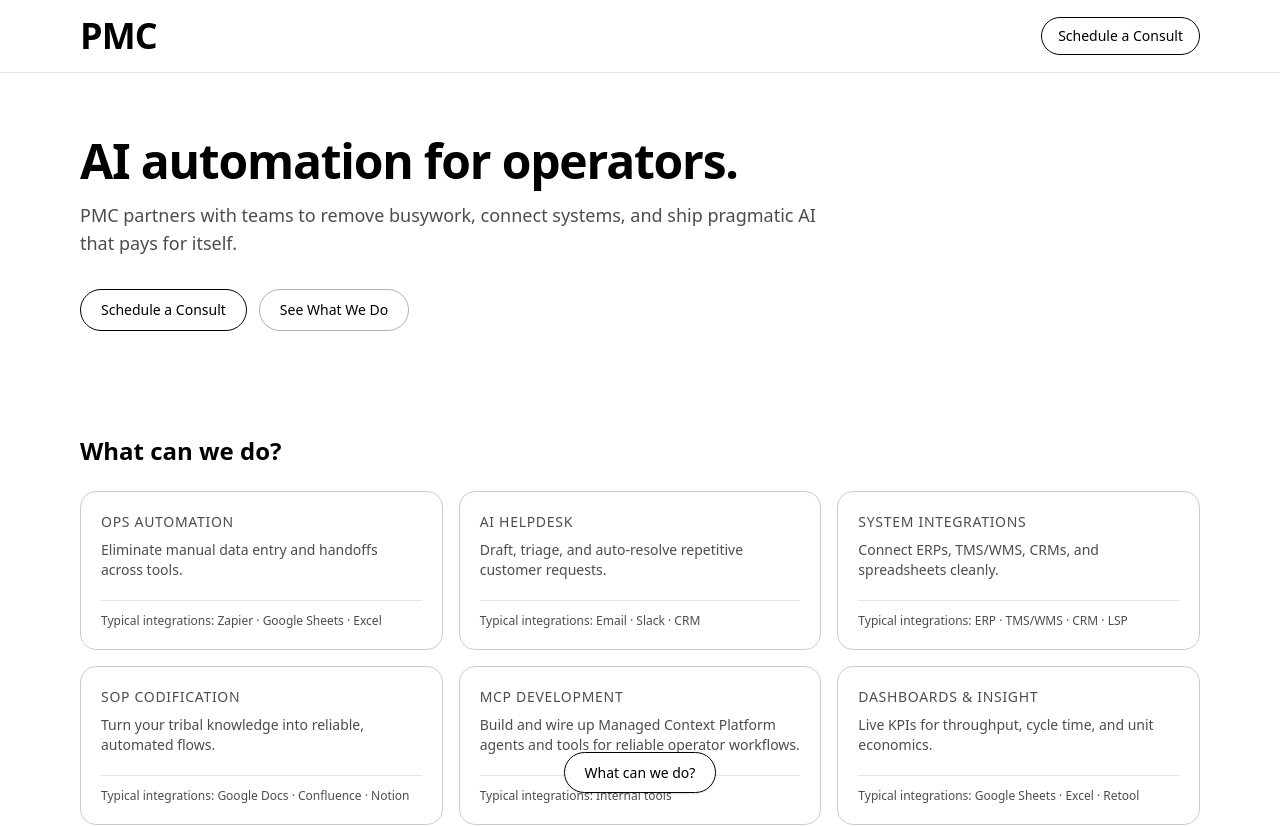
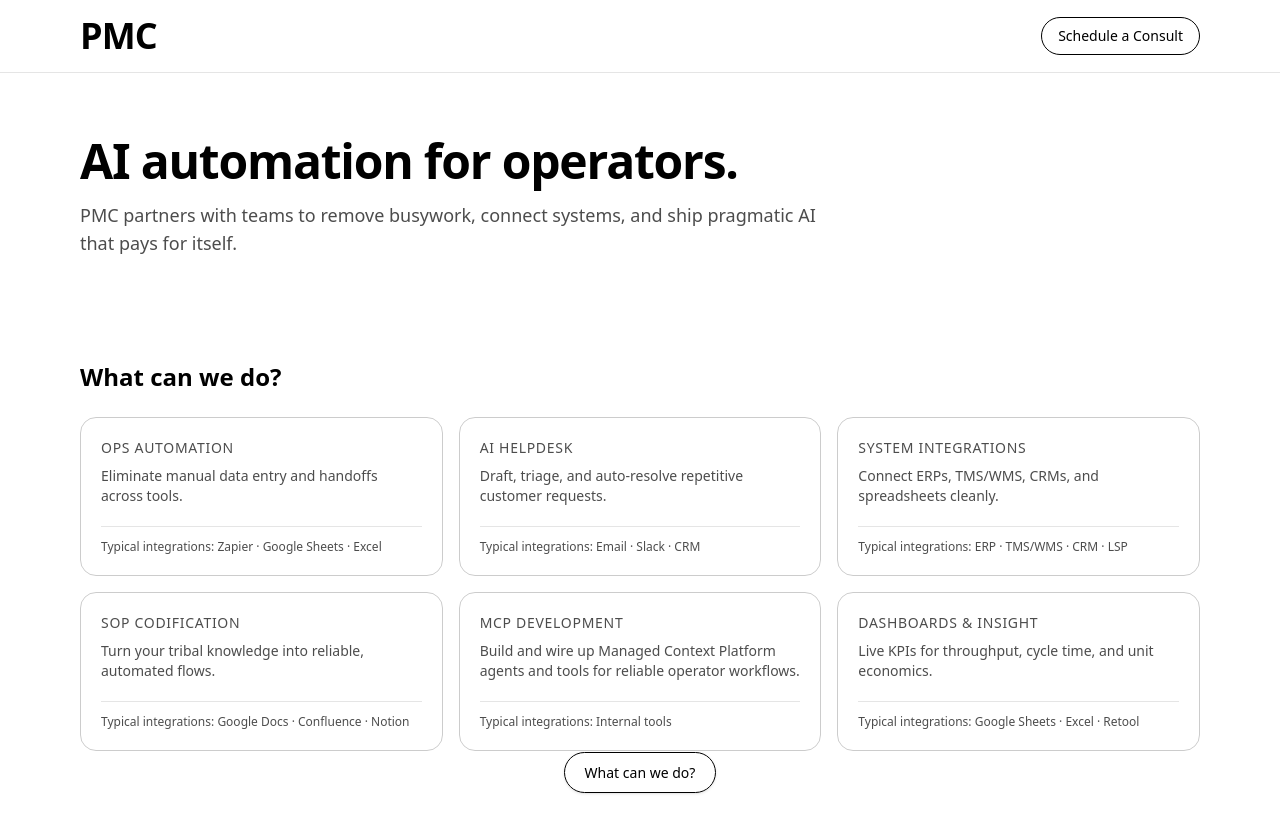
Before and after one commit to PatrickMcElroy/pmc-ai, a React (Vite) app: page / in a window 1280 px wide. Shown: the top 826 px of the page. Built offline with nearby package versions, Linux system fonts and the light colour scheme.

Commit message:
Remove hero buttons

```diff
--- a/src/Home.tsx
+++ b/src/Home.tsx
@@ -232,23 +232,6 @@ export default function Home() {
             PMC partners with teams to remove busywork, connect systems, and ship
             pragmatic AI that pays for itself.
           </p>
-          <div className="mt-8 flex gap-3">
-            <a
-              href="https://calendly.com/pmc-consult/intro"
-              target="_blank"
-              rel="noreferrer"
-              data-testid="hero-cta"
-              className="rounded-full border border-black px-5 py-2.5 text-sm font-medium hover:bg-black hover:text-white transition"
-            >
-              Schedule a Consult
-            </a>
-            <a
-              href="#what-we-do"
-              className="rounded-full border border-black/30 px-5 py-2.5 text-sm font-medium hover:border-black transition"
-            >
-              See What We Do
-            </a>
-          </div>
         </div>
       </section>
 
```
